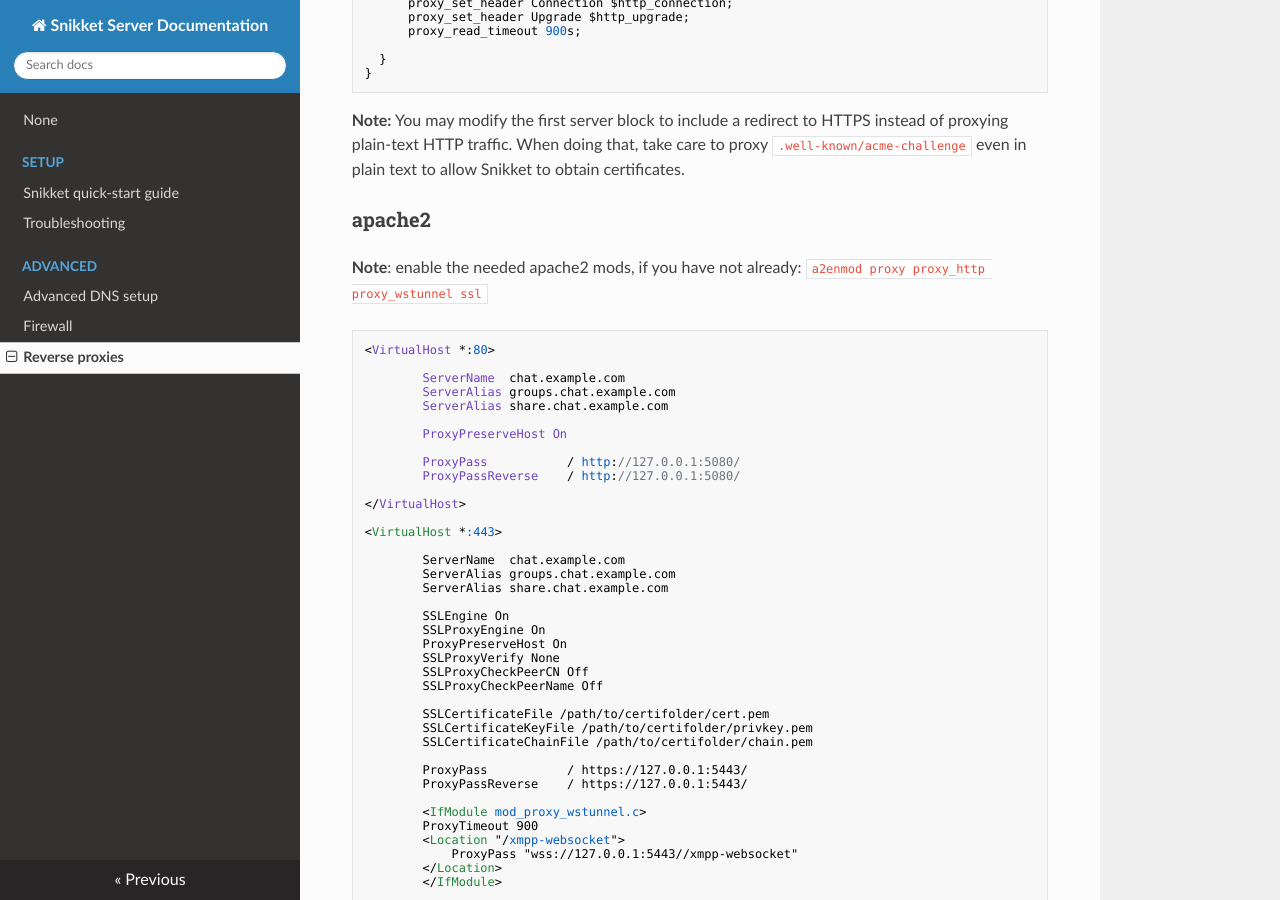
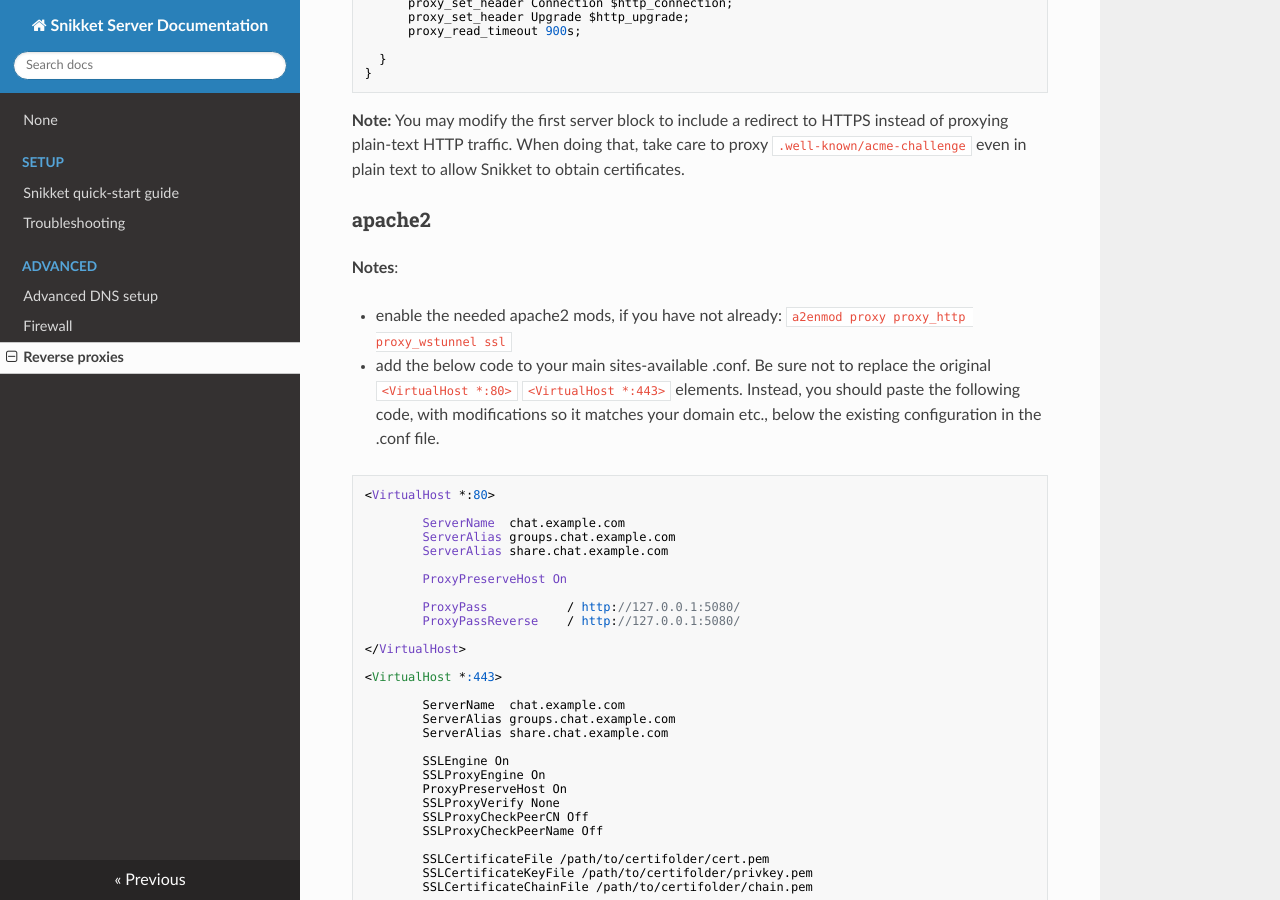
Before and after one commit to snikket-im/snikket-server, an MkDocs documentation site: the page built from docs/advanced/reverse_proxy.md, in a window 1280 px wide and 900 px high, scrolled down 1840 px. Built offline with MkDocs 1.6.1, drawn with Linux system fonts in a browser that asks for light colours; nearby versions of some CDN libraries.

Commit message:
docs: explain where to put apache2 code

````diff
--- a/docs/advanced/reverse_proxy.md
+++ b/docs/advanced/reverse_proxy.md
@@ -115,8 +115,13 @@
 
 ### apache2
 
-**Note**: enable the needed apache2 mods, if you have not already:
-`a2enmod proxy proxy_http proxy_wstunnel ssl`
+**Notes**:
+
+- enable the needed apache2 mods, if you have not already: `a2enmod proxy proxy_http proxy_wstunnel ssl`
+
+- add the below code to your main sites-available .conf. Be sure not to replace
+the original `<VirtualHost *:80>` `<VirtualHost *:443>` elements. Instead, you should paste the
+following code, with modifications so it matches your domain etc., below the existing configuration in the .conf file.
 
 
 ```
````
